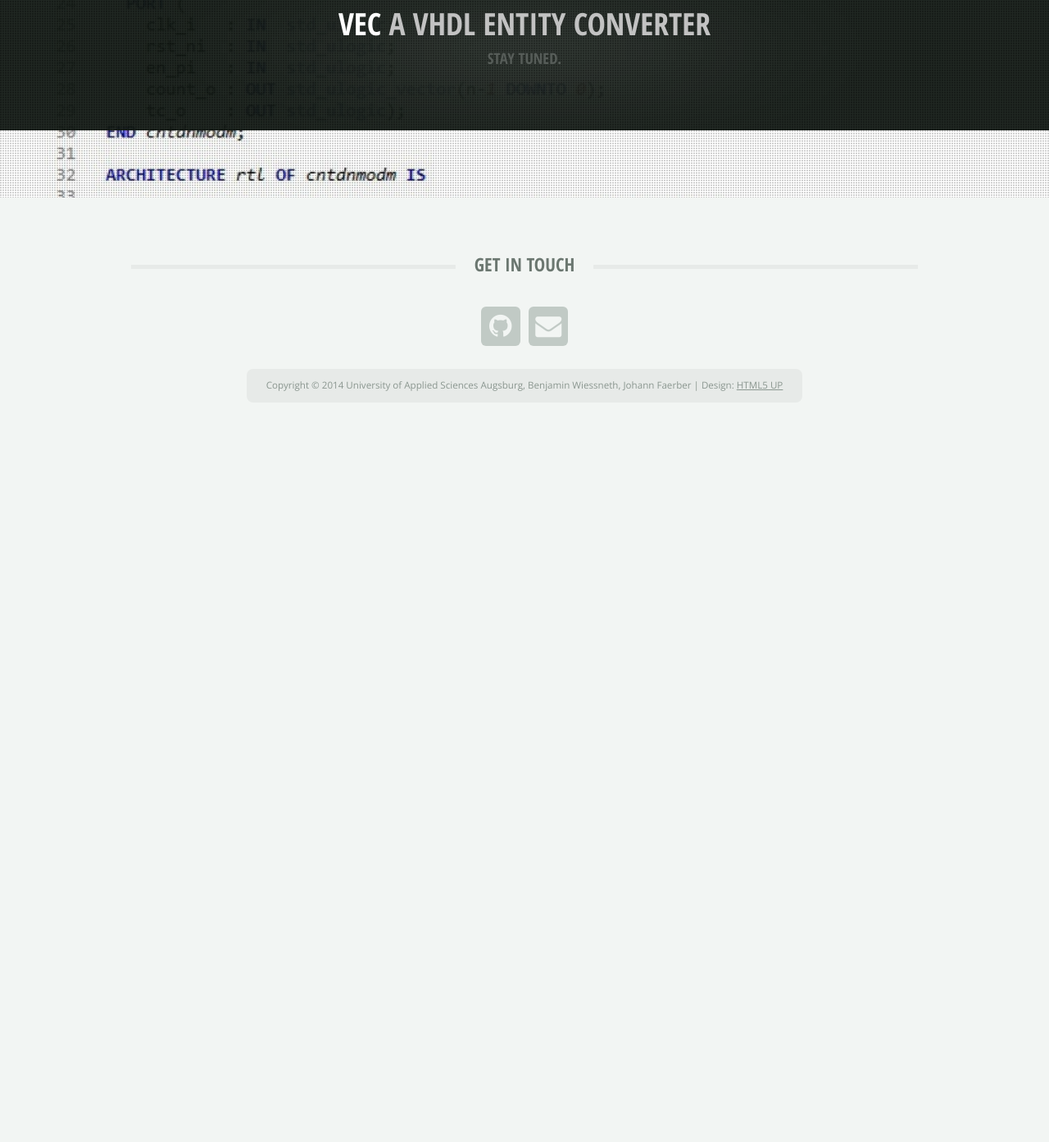
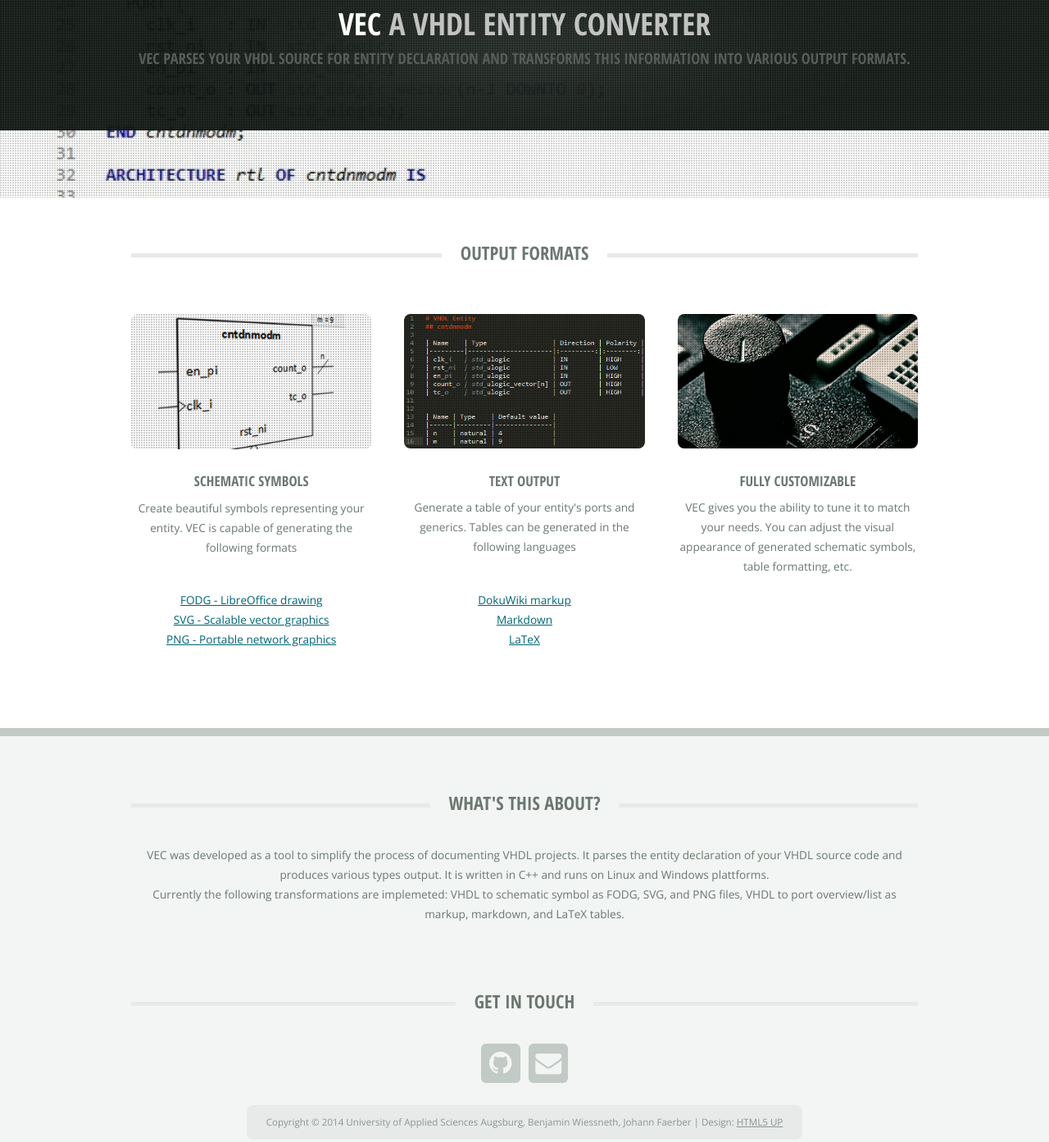
Before and after one commit to bwiessneth/VHDL-entity-converter, a plain HTML site: page index.html in a window 1280 px wide. Shown: the part 120-1513 px from the top of the page at 82% size. Before the commit the page ends 800 px from the top, so only its background shows below. Drawn offline with nearby package versions, Linux system fonts and the light colour scheme.

Commit message:
Added content

```diff
--- a/index.html
+++ b/index.html
@@ -39,25 +39,118 @@
 			<div id="banner-wrapper">
 				<section id="banner">
 					<h2>VEC <span style="color:#c2c2c2;">A VHDL Entity Converter</span></h2>
-					<span class="byline">Stay tuned.</span>
+					<span class="byline">VEC parses your VHDL source for entity declaration and transforms this information into various output formats.</span>
 				</section>
 			</div>
 		<!-- /Banner -->
+
+		<!-- Main -->
+			<div id="main-wrapper">
+				<div id="main" class="container">
+
+					<div class="row">
+						<div class="12u">
+							<!-- Features -->
+								<section class="is-features">
+									<h2 class="major"><span>Output formats</span></h2>
+									<div>
+										<div class="row">
+											<div class="4u">
+
+												<!-- Feature -->
+													<section class="is-feature">
+														<a href="#" class="image image-full"><img src="images/Schematic.jpg" alt="" /></a>
+														<h3>Schematic symbols</h3>
+														<p>
+															Create beautiful symbols representing your entity. VEC is capable of generating the following formats
+															<ul>
+																<li><a href="cntdnmodm.fodg">FODG - LibreOffice drawing</a></li>
+																<li><a href="cntdnmodm.svg">SVG - Scalable vector graphics</a></li>
+																<li><a href="cntdnmodm.png">PNG - Portable network graphics</a></li>
+															</ul>
+														</p>
+													</section>
+												<!-- /Feature -->
+
+											</div>
+											<div class="4u">
+
+												<!-- Feature -->
+													<section class="is-feature">
+														<a href="#" class="image image-full"><img src="images/Markdown.jpg" alt="" /></a>
+														<h3>Text output</h3>
+														<p>
+															Generate a table of your entity's ports and generics. Tables can be generated in the following languages
+															<ul>
+																<li><a href="cntdnmodm.markup.txt">DokuWiki markup</a></li>
+																<li><a href="cntdnmodm.markdown.md">Markdown</a></li>
+																<li><a href="cntdnmodm.tex">LaTeX</a></li>
+															</ul>
+														</p>
+													</section>
+												<!-- /Feature -->
+
+											</div>
+											<div class="4u">
+
+												<!-- Feature -->
+													<section class="is-feature">
+														<a href="#" class="image image-full"><img src="images/pic03.jpg" alt="" /></a>
+														<h3>Fully customizable</h3>
+														<p>
+															VEC gives you the ability to tune it to match your needs. You can adjust the visual appearance of generated schematic symbols, table formatting, etc.
+														</p>
+													</section>
+												<!-- /Feature -->
+
+											</div>
+										</div>
+									</div>
+								</section>
+							<!-- /Features -->
+
+						</div>
+					</div>
+				</div>
+			</div>
+		<!-- /Main -->
+
 		<!-- Footer -->
 			<footer id="footer" class="container">
 				<div class="row">
 					<div class="12u">
+
+						<!-- About -->
+							<section>
+								<h2 class="major"><span>What's this about?</span></h2>
+								<p>
+									VEC was developed as a tool to simplify the process of documenting VHDL projects.
+									It parses the entity declaration of your VHDL source code and produces various types output.
+									It is written in C++ and runs on Linux and Windows plattforms.<br \>
+									Currently the following transformations are implemeted:
+									VHDL to schematic symbol as FODG, SVG, and PNG files, VHDL to port overview/list as markup, markdown, and LaTeX tables.
+								</p>
+							</section>
+						<!-- /About -->
+
+					</div>
+				</div>
+				<div class="row">
+					<div class="12u">
+
 						<!-- Contact -->
 							<section>
 								<h2 class="major"><span>Get in touch</span></h2>
 								<ul class="contact">
-									<li><a class="fa fa-github solo" href="https://github.com/bwiessneth/AVENTR"><span>Github</span></a></li>
+									<li><a class="fa fa-github solo" href="https://git.etech.fh-augsburg.de/benjamin.wiessneth/vhdl-opendocument-generator-vog"><span>Gitlab</span></a></li>
 									<li><a class="fa fa-envelope solo" href="mailto:benjamin.wiessneth@hs-augsburg.de"><span>Mail</span></a></li>
 								</ul>
 							</section>
 						<!-- /Contact -->
+
 					</div>
 				</div>
+
 				<!-- Copyright -->
 					<div id="copyright">
 						Copyright &copy; 2014 University of Applied Sciences Augsburg, Benjamin Wiessneth, Johann Faerber | Design: <a href="http://html5up.net/">HTML5 UP</a>
@@ -65,5 +158,6 @@
 				<!-- /Copyright -->
 			</footer>
 		<!-- /Footer -->
+
 	</body>
 </html>
```
